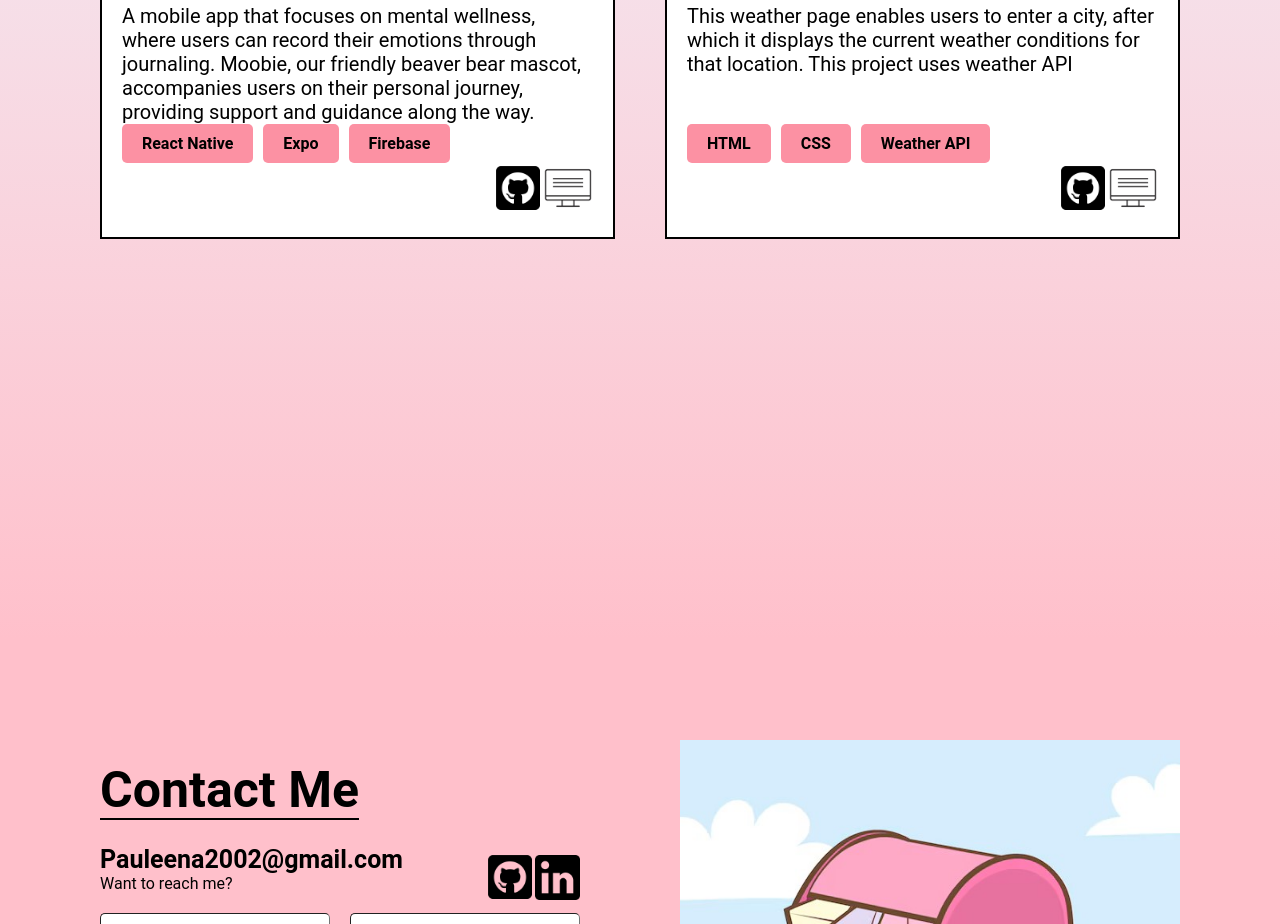
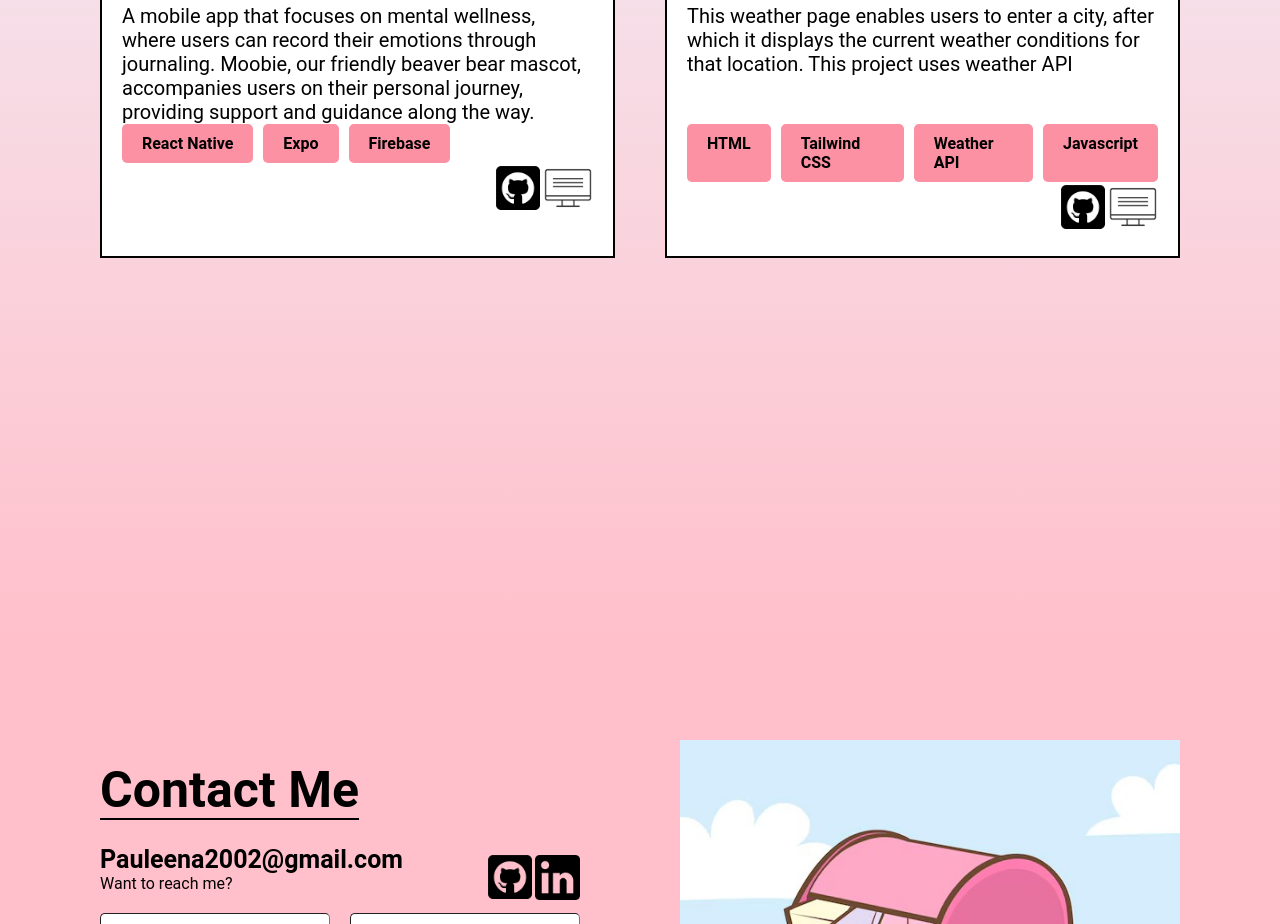
Before and after one commit to pauleenaphan/portfolio, a React (Create React App) app: page / in a window 1280 px wide. Shown: the part 4460-5384 px from the top of the page. Built offline with nearby package versions, Linux system fonts and the light colour scheme.

Commit message:
changed weather project description

```diff
--- a/src/App.js
+++ b/src/App.js
@@ -291,8 +291,9 @@ function App() {
             <div className="tools">
               <ul>
                 <li> HTML </li>
-                <li> CSS </li>
+                <li> Tailwind CSS </li>
                 <li> Weather API </li>
+                <li> Javascript </li>
               </ul>
             </div>
             <div className="iconContainer">
```
